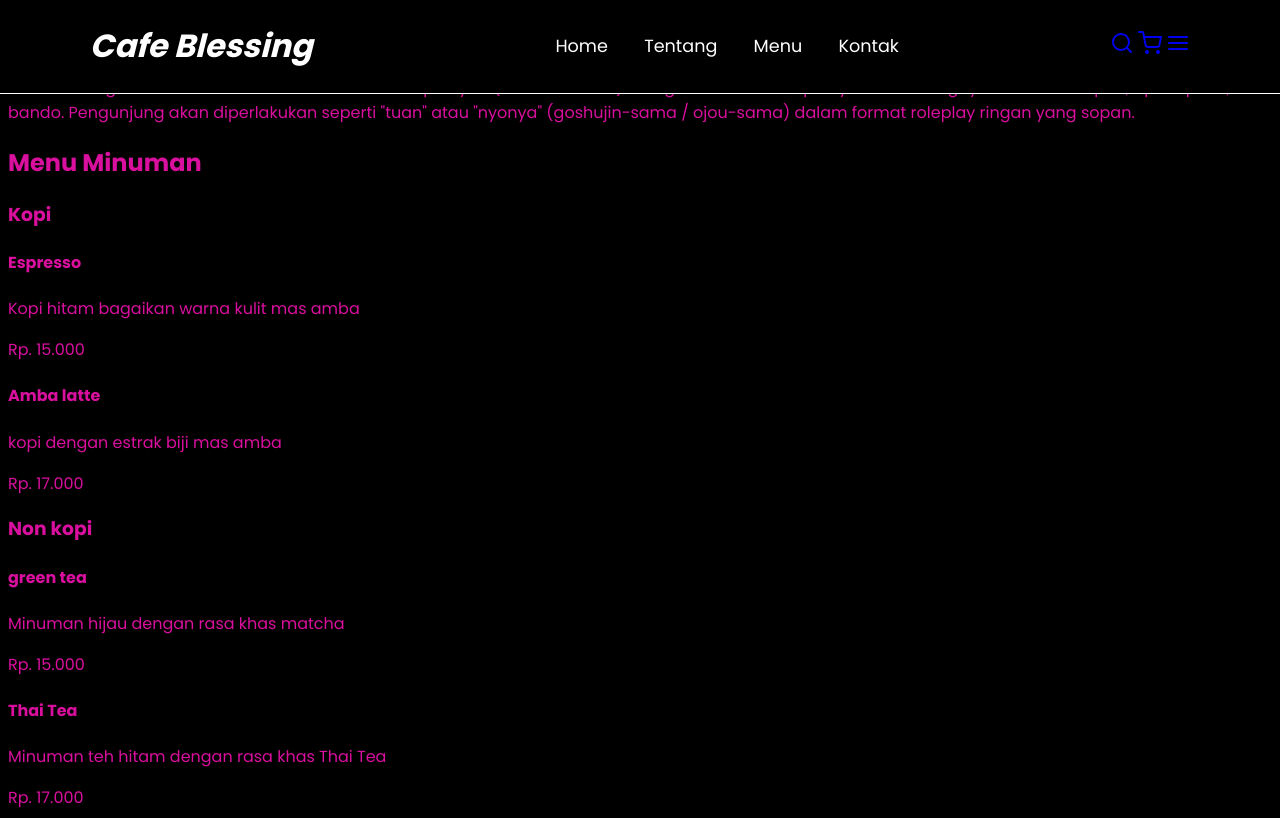
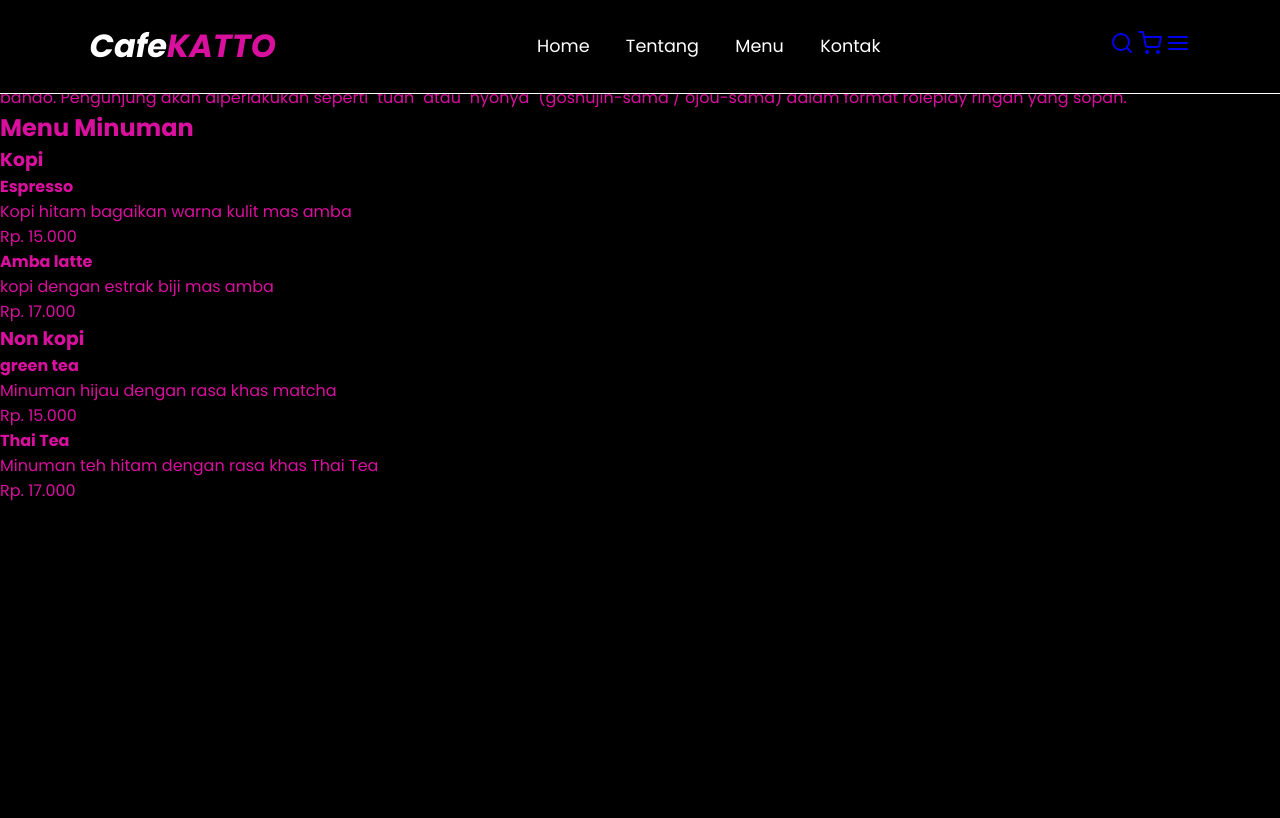
Before and after one commit to yauraa/Cafe-Blessing, a plain HTML site: page index.html in a window 1280 px wide. Drawn offline with nearby package versions, Linux system fonts and the light colour scheme.

Commit message:
Membenarkan Navbar

```diff
--- a/index.html
+++ b/index.html
@@ -10,7 +10,9 @@
     <link rel="preconnect" href="https://fonts.googleapis.com" />
     <link rel="preconnect" href="https://fonts.gstatic.com" crossorigin />
     <link
-      href="https://fonts.googleapis.com/css2?family=Poppins:wght@100;300;400;700&display=swap"
+      href="<link rel="preconnect" href="https://fonts.googleapis.com">
+<link rel="preconnect" href="https://fonts.gstatic.com" crossorigin>
+<link href="https://fonts.googleapis.com/css2?family=Poppins:ital,wght@0,100;0,300;0,400;0,700;1,700&display=swap" rel="stylesheet">"
       rel="stylesheet"
     />
 
@@ -25,7 +27,7 @@
   <body>
     <!-- Navbar Start -->
      <nav class="navbar">
-      <a href="#" class="navbar-logo">Cafe Blessing</a>
+      <a href="#" class="navbar-logo">Cafe<span>KATTO</span></a>
       <div class="navbar-nav">
         <a href="#">Home</a>
         <a href="#About">Tentang</a>
--- a/style.css
+++ b/style.css
@@ -5,8 +5,8 @@
 }
 
 *{
-    margin 0;
-    padding 0;
+    margin: 0;
+    padding: 0;
     box-sizing: border-box;
     outline: none;
     border: none;
```
